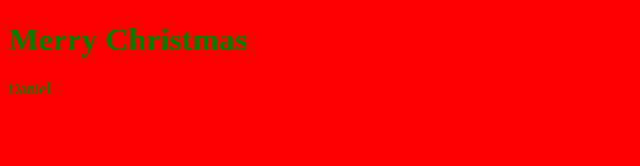
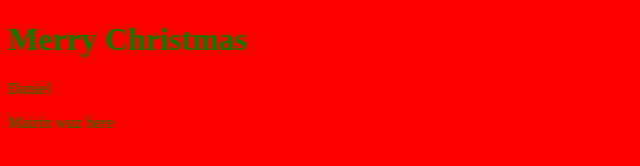
Before and after one commit to mairinbailey/team-practice2, a plain HTML site: page index.html in a window 1280 px wide. Shown: the whole page, without its empty margins (0-640 px from the left). Drawn offline with Linux system fonts and the light colour scheme.

Commit message:
add mairin

```diff
--- a/index.html
+++ b/index.html
@@ -8,5 +8,6 @@
   <body>
 <h1>Merry Christmas</h1>
 <p>Daniel</p>
+<p>Mairin wuz here</p>
   </body>
 </html>
```
